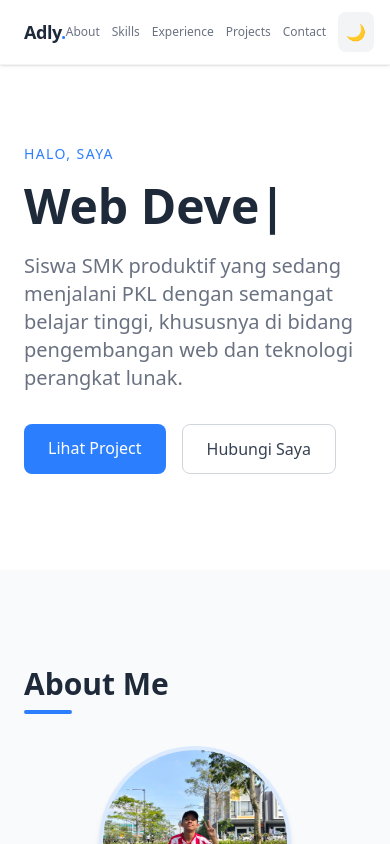
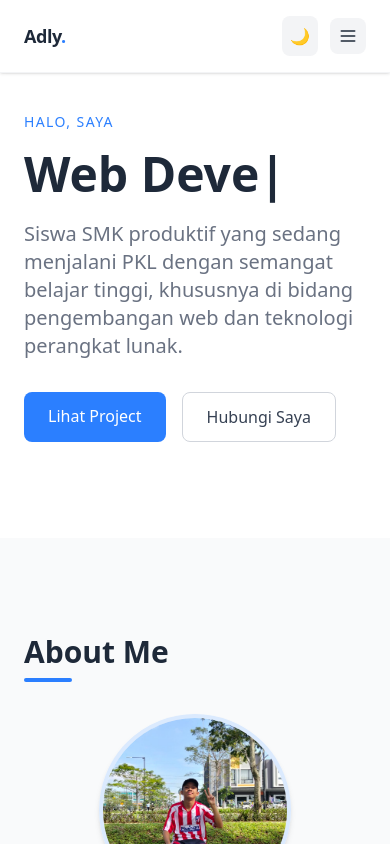
Before and after one commit to adly-248/portofolio-ku, a Next.js app: page / in a window 390 px wide. Shown: the top 844 px of the page. Built offline with nearby package versions, Linux system fonts and the light colour scheme.

Commit message:
experience section jadi

```diff
--- a/app/page.tsx
+++ b/app/page.tsx
@@ -2,12 +2,13 @@
 
 import { useTheme } from 'next-themes'
 import { useEffect, useState } from 'react'
-import { motion } from 'framer-motion'
+import { motion, AnimatePresence } from 'framer-motion'
 import { TypeAnimation } from 'react-type-animation'
 
 export default function Home() {
   const { theme, setTheme } = useTheme()
   const [mounted, setMounted] = useState(false)
+  const [menuOpen, setMenuOpen] = useState(false)
 
   useEffect(() => {
     setMounted(true)
@@ -22,6 +23,14 @@
     hidden: {},
     visible: { transition: { staggerChildren: 0.15 } },
   }
+
+  const navLinks = [
+    { href: '#about', label: 'About' },
+    { href: '#skills', label: 'Skills' },
+    { href: '#experience', label: 'Experience' },
+    { href: '#projects', label: 'Projects' },
+    { href: '#contact', label: 'Contact' },
+  ]
 
   const experiences = [
     {
@@ -63,18 +72,20 @@
 
       {/* Navbar */}
       <nav className="fixed top-0 left-0 right-0 z-50 bg-white dark:bg-slate-900 border-b border-gray-100 dark:border-slate-700 shadow-sm transition-colors duration-300">
-        <div className="max-w-4xl mx-auto px-6 py-3 flex justify-between items-center">
+        <div className="max-w-4xl mx-auto px-6 py-4 flex justify-between items-center">
           <span className="font-bold text-lg tracking-tight">
             Adly<span className="text-blue-500">.</span>
           </span>
-          <div className="flex items-center gap-3 md:gap-6">
-            <div className="flex gap-3 md:gap-6 text-xs md:text-sm text-gray-500 dark:text-gray-400 font-medium">
-              <a href="#about" className="hover:text-blue-500 transition-colors">About</a>
-              <a href="#skills" className="hover:text-blue-500 transition-colors">Skills</a>
-              <a href="#experience" className="hover:text-blue-500 transition-colors">Experience</a>
-              <a href="#projects" className="hover:text-blue-500 transition-colors">Projects</a>
-              <a href="#contact" className="hover:text-blue-500 transition-colors">Contact</a>
+          <div className="flex items-center gap-3">
+            {/* Desktop Menu */}
+            <div className="hidden md:flex gap-6 text-sm text-gray-500 dark:text-gray-400 font-medium">
+              {navLinks.map((link) => (
+                <a key={link.href} href={link.href} className="hover:text-blue-500 transition-colors">
+                  {link.label}
+                </a>
+              ))}
             </div>
+            {/* Theme Toggle */}
             {mounted && (
               <button
                 onClick={() => setTheme(theme === 'dark' ? 'light' : 'dark')}
@@ -84,17 +95,64 @@
                 {theme === 'dark' ? '☀️' : '🌙'}
               </button>
             )}
+            {/* Hamburger Button - Mobile Only */}
+            <button
+              onClick={() => setMenuOpen(!menuOpen)}
+              className="md:hidden p-2 rounded-lg bg-gray-100 dark:bg-slate-700 hover:bg-gray-200 dark:hover:bg-slate-600 transition-colors"
+              aria-label="Toggle menu"
+            >
+              {menuOpen ? (
+                <svg className="w-5 h-5" fill="none" stroke="currentColor" viewBox="0 0 24 24">
+                  <path strokeLinecap="round" strokeLinejoin="round" strokeWidth={2} d="M6 18L18 6M6 6l12 12" />
+                </svg>
+              ) : (
+                <svg className="w-5 h-5" fill="none" stroke="currentColor" viewBox="0 0 24 24">
+                  <path strokeLinecap="round" strokeLinejoin="round" strokeWidth={2} d="M4 6h16M4 12h16M4 18h16" />
+                </svg>
+              )}
+            </button>
           </div>
         </div>
+
+        {/* Mobile Dropdown Menu */}
+        <AnimatePresence>
+          {menuOpen && (
+            <motion.div
+              initial={{ opacity: 0, height: 0 }}
+              animate={{ opacity: 1, height: 'auto' }}
+              exit={{ opacity: 0, height: 0 }}
+              transition={{ duration: 0.2 }}
+              className="md:hidden border-t border-gray-100 dark:border-slate-700 bg-white dark:bg-slate-900"
+            >
+              <div className="max-w-4xl mx-auto px-6 py-4 flex flex-col gap-4">
+                {navLinks.map((link) => (
+                  <a
+                    key={link.href}
+                    href={link.href}
+                    onClick={(e) => {
+                    e.preventDefault()
+                    setMenuOpen(false)
+                    const target = document.querySelector(link.href)
+                    if (target) {
+                        setTimeout(() => {
+                        target.scrollIntoView({ behavior: 'smooth' })
+                        }, 300)
+                    }
+                    }}
+                    className="text-gray-600 dark:text-gray-300 font-medium hover:text-blue-500 transition-colors py-1"
+                  >
+                    {link.label}
+                  </a>
+                ))}
+              </div>
+            </motion.div>
+          )}
+        </AnimatePresence>
       </nav>
 
       {/* Hero */}
-      <section className="max-w-4xl mx-auto px-6 pt-36 md:pt-40 pb-24">
-        <motion.div
-          initial="hidden"
-          animate="visible"
-          variants={stagger}
-        >
+      <section className="max-w-4xl mx-auto px-6 pt-28 md:pt-40 pb-24">
+        <motion.div initial="hidden" animate="visible" variants={stagger}>
           <motion.p variants={fadeUp} className="text-blue-500 font-medium mb-3 text-sm tracking-widest uppercase">
             Halo, saya
           </motion.p>
@@ -118,16 +176,10 @@
             khususnya di bidang pengembangan web dan teknologi perangkat lunak.
           </motion.p>
           <motion.div variants={fadeUp} className="flex gap-4">
-            <a
-              href="#projects"
-              className="bg-blue-500 text-white px-6 py-3 rounded-lg font-medium hover:bg-blue-600 transition-colors"
-            >
+            <a href="#projects" className="bg-blue-500 text-white px-6 py-3 rounded-lg font-medium hover:bg-blue-600 transition-colors">
               Lihat Project
             </a>
-            <a
-              href="#contact"
-              className="border border-gray-300 dark:border-slate-600 text-gray-700 dark:text-gray-300 px-6 py-3 rounded-lg font-medium hover:border-blue-500 hover:text-blue-500 transition-colors"
-            >
+            <a href="#contact" className="border border-gray-300 dark:border-slate-600 text-gray-700 dark:text-gray-300 px-6 py-3 rounded-lg font-medium hover:border-blue-500 hover:text-blue-500 transition-colors">
               Hubungi Saya
             </a>
           </motion.div>
@@ -137,33 +189,20 @@
       {/* About */}
       <section id="about" className="bg-gray-50 dark:bg-slate-800 py-24 transition-colors duration-300">
         <div className="max-w-4xl mx-auto px-6">
-          <motion.div
-            initial="hidden"
-            whileInView="visible"
-            viewport={{ once: true }}
-            variants={stagger}
-          >
+          <motion.div initial="hidden" whileInView="visible" viewport={{ once: true }} variants={stagger}>
             <motion.h2 variants={fadeUp} className="text-3xl font-bold mb-2">About Me</motion.h2>
             <motion.div variants={fadeUp} className="w-12 h-1 bg-blue-500 mb-8 rounded"></motion.div>
             <motion.div variants={fadeUp} className="grid md:grid-cols-3 gap-12 items-center">
               <div className="flex justify-center">
-                <img
-                  src="/adly.jpeg"
-                  alt="Adly Febryan"
-                  className="w-48 h-48 rounded-full object-cover border-4 border-blue-100 dark:border-slate-600 shadow-md"
-                />
+                <img src="/adly.jpeg" alt="Adly Febryan" className="w-48 h-48 rounded-full object-cover border-4 border-blue-100 dark:border-slate-600 shadow-md" />
               </div>
               <div>
                 <p className="text-gray-600 dark:text-gray-300 leading-relaxed mb-4">
                   Saya adalah siswa <strong>SMK 13 Bandung</strong> jurusan{" "}
-                  <strong>Rekayasa Perangkat Lunak</strong> yang saat ini sedang
-                  menjalani PKL (Praktik Kerja Lapangan).
+                  <strong>Rekayasa Perangkat Lunak</strong> yang saat ini sedang menjalani PKL (Praktik Kerja Lapangan).
                 </p>
                 <p className="text-gray-600 dark:text-gray-300 leading-relaxed">
-                  Saya memiliki ketertarikan besar di dunia{" "}
-                  <strong>web development</strong> dan selalu antusias mempelajari
-                  teknologi-teknologi baru. Saat ini saya aktif mengembangkan skill
-                  di bidang backend maupun frontend.
+                  Saya memiliki ketertarikan besar di dunia <strong>web development</strong> dan selalu antusias mempelajari teknologi-teknologi baru.
                 </p>
               </div>
               <div className="space-y-3">
@@ -192,12 +231,7 @@
       {/* Skills */}
       <section id="skills" className="py-24">
         <div className="max-w-4xl mx-auto px-6">
-          <motion.div
-            initial="hidden"
-            whileInView="visible"
-            viewport={{ once: true }}
-            variants={stagger}
-          >
+          <motion.div initial="hidden" whileInView="visible" viewport={{ once: true }} variants={stagger}>
             <motion.h2 variants={fadeUp} className="text-3xl font-bold mb-2">Skills</motion.h2>
             <motion.div variants={fadeUp} className="w-12 h-1 bg-blue-500 mb-8 rounded"></motion.div>
             <div className="space-y-5">
@@ -213,7 +247,7 @@
                       initial={{ width: 0 }}
                       whileInView={{ width: `${skill.level}%` }}
                       viewport={{ once: true }}
-                      transition={{ duration: 1, ease: 'easeOut' }}
+                      transition={{ duration: 1 }}
                     />
                   </div>
                 </motion.div>
@@ -224,14 +258,9 @@
       </section>
 
       {/* Experience */}
-        <section id="experience" className="py-24">
+      <section id="experience" className="bg-gray-50 dark:bg-slate-800 py-24 transition-colors duration-300">
         <div className="max-w-4xl mx-auto px-6">
-            <motion.div
-            initial="hidden"
-            whileInView="visible"
-            viewport={{ once: true }}
-            variants={stagger}
-            >
+          <motion.div initial="hidden" whileInView="visible" viewport={{ once: true }} variants={stagger}>
             <motion.h2 variants={fadeUp} className="text-3xl font-bold mb-2">Experience</motion.h2>
             <motion.div variants={fadeUp} className="w-12 h-1 bg-blue-500 mb-8 rounded"></motion.div>
             <div className="space-y-6">
@@ -261,14 +290,9 @@
       </section>
 
       {/* Projects */}
-      <section id="projects" className="bg-gray-50 dark:bg-slate-800 py-24 transition-colors duration-300">
+      <section id="projects" className="py-24">
         <div className="max-w-4xl mx-auto px-6">
-          <motion.div
-            initial="hidden"
-            whileInView="visible"
-            viewport={{ once: true }}
-            variants={stagger}
-          >
+          <motion.div initial="hidden" whileInView="visible" viewport={{ once: true }} variants={stagger}>
             <motion.h2 variants={fadeUp} className="text-3xl font-bold mb-2">Projects</motion.h2>
             <motion.div variants={fadeUp} className="w-12 h-1 bg-blue-500 mb-8 rounded"></motion.div>
             <div className="grid md:grid-cols-2 gap-6">
@@ -280,13 +304,11 @@
                 >
                   <div className="flex justify-between items-start mb-3">
                     <h3 className="font-bold text-lg">{project.title}</h3>
-                    <span
-                      className={`text-xs px-2 py-1 rounded-full font-medium ${
+                    <span className={`text-xs px-2 py-1 rounded-full font-medium ${
                       project.status === "Selesai"
                         ? "bg-green-100 text-green-600 dark:bg-green-900 dark:text-green-400"
                         : "bg-yellow-100 text-yellow-600 dark:bg-yellow-900 dark:text-yellow-400"
-                      }`}
-                    >
+                    }`}>
                       {project.status}
                     </span>
                   </div>
@@ -295,10 +317,7 @@
                   </p>
                   <div className="flex flex-wrap gap-2">
                     {project.tech.map((t) => (
-                      <span
-                        key={t}
-                        className="text-xs bg-blue-50 dark:bg-blue-900 text-blue-500 dark:text-blue-300 px-3 py-1 rounded-full font-medium"
-                      >
+                      <span key={t} className="text-xs bg-blue-50 dark:bg-blue-900 text-blue-500 dark:text-blue-300 px-3 py-1 rounded-full font-medium">
                         {t}
                       </span>
                     ))}
@@ -311,19 +330,13 @@
       </section>
 
       {/* Contact */}
-      <section id="contact" className="py-24">
+      <section id="contact" className="bg-gray-50 dark:bg-slate-800 py-24 transition-colors duration-300">
         <div className="max-w-4xl mx-auto px-6 text-center">
-          <motion.div
-            initial="hidden"
-            whileInView="visible"
-            viewport={{ once: true }}
-            variants={stagger}
-          >
+          <motion.div initial="hidden" whileInView="visible" viewport={{ once: true }} variants={stagger}>
             <motion.h2 variants={fadeUp} className="text-3xl font-bold mb-2">Contact</motion.h2>
             <motion.div variants={fadeUp} className="w-12 h-1 bg-blue-500 mb-8 rounded mx-auto"></motion.div>
             <motion.p variants={fadeUp} className="text-gray-500 dark:text-gray-400 mb-8 max-w-md mx-auto">
-              Tertarik untuk berkolaborasi atau sekadar ngobrol soal teknologi?
-              Jangan ragu untuk menghubungi saya!
+              Tertarik untuk berkolaborasi atau sekadar ngobrol soal teknologi? Jangan ragu untuk menghubungi saya!
             </motion.p>
             <motion.a
               variants={fadeUp}
@@ -333,31 +346,19 @@
               Kirim Email
             </motion.a>
             <motion.div variants={fadeUp} className="flex justify-center flex-wrap gap-4">
-              <a
-                href="https://github.com/adly-248"
-                target="_blank"
-                className="flex items-center gap-2 border border-gray-300 dark:border-slate-600 text-gray-700 dark:text-gray-300 px-5 py-3 rounded-lg font-medium hover:border-blue-500 hover:text-blue-500 transition-colors"
-              >
+              <a href="https://github.com/adly-248" target="_blank" className="flex items-center gap-2 border border-gray-300 dark:border-slate-600 text-gray-700 dark:text-gray-300 px-5 py-3 rounded-lg font-medium hover:border-blue-500 hover:text-blue-500 transition-colors">
                 <svg className="w-5 h-5" fill="currentColor" viewBox="0 0 24 24">
                   <path d="M12 0C5.37 0 0 5.37 0 12c0 5.31 3.435 9.795 8.205 11.385.6.105.825-.255.825-.57 0-.285-.015-1.23-.015-2.235-3.015.555-3.795-.735-4.035-1.41-.135-.345-.72-1.41-1.23-1.695-.42-.225-1.02-.78-.015-.795.945-.015 1.62.87 1.845 1.23 1.08 1.815 2.805 1.305 3.495.99.105-.78.42-1.305.765-1.605-2.67-.3-5.46-1.335-5.46-5.925 0-1.305.465-2.385 1.23-3.225-.12-.3-.54-1.53.12-3.18 0 0 1.005-.315 3.3 1.23.96-.27 1.98-.405 3-.405s2.04.135 3 .405c2.295-1.56 3.3-1.23 3.3-1.23.66 1.65.24 2.88.12 3.18.765.84 1.23 1.905 1.23 3.225 0 4.605-2.805 5.625-5.475 5.925.435.375.81 1.095.81 2.22 0 1.605-.015 2.895-.015 3.3 0 .315.225.69.825.57A12.02 12.02 0 0 0 24 12c0-6.63-5.37-12-12-12z"/>
                 </svg>
                 GitHub
               </a>
-              <a
-                href="https://www.linkedin.com/in/adly-febryan-324b45330/"
-                target="_blank"
-                className="flex items-center gap-2 border border-gray-300 dark:border-slate-600 text-gray-700 dark:text-gray-300 px-5 py-3 rounded-lg font-medium hover:border-blue-500 hover:text-blue-500 transition-colors"
-              >
+              <a href="https://www.linkedin.com/in/adly-febryan-324b45330/" target="_blank" className="flex items-center gap-2 border border-gray-300 dark:border-slate-600 text-gray-700 dark:text-gray-300 px-5 py-3 rounded-lg font-medium hover:border-blue-500 hover:text-blue-500 transition-colors">
                 <svg className="w-5 h-5" fill="currentColor" viewBox="0 0 24 24">
                   <path d="M20.447 20.452h-3.554v-5.569c0-1.328-.027-3.037-1.852-3.037-1.853 0-2.136 1.445-2.136 2.939v5.667H9.351V9h3.414v1.561h.046c.477-.9 1.637-1.85 3.37-1.85 3.601 0 4.267 2.37 4.267 5.455v6.286zM5.337 7.433a2.062 2.062 0 0 1-2.063-2.065 2.064 2.064 0 1 1 2.063 2.065zm1.782 13.019H3.555V9h3.564v11.452zM22.225 0H1.771C.792 0 0 .774 0 1.729v20.542C0 23.227.792 24 1.771 24h20.451C23.2 24 24 23.227 24 22.271V1.729C24 .774 23.2 0 22.222 0h.003z"/>
                 </svg>
                 LinkedIn
               </a>
-              <a
-                href="https://instagram.com/adlyfebryann_"
-                target="_blank"
-                className="flex items-center gap-2 border border-gray-300 dark:border-slate-600 text-gray-700 dark:text-gray-300 px-5 py-3 rounded-lg font-medium hover:border-blue-500 hover:text-blue-500 transition-colors"
-              >
+              <a href="https://instagram.com/adlyfebryann_" target="_blank" className="flex items-center gap-2 border border-gray-300 dark:border-slate-600 text-gray-700 dark:text-gray-300 px-5 py-3 rounded-lg font-medium hover:border-blue-500 hover:text-blue-500 transition-colors">
                 <svg className="w-5 h-5" fill="currentColor" viewBox="0 0 24 24">
                   <path d="M12 2.163c3.204 0 3.584.012 4.85.07 3.252.148 4.771 1.691 4.919 4.919.058 1.265.069 1.645.069 4.849 0 3.205-.012 3.584-.069 4.849-.149 3.225-1.664 4.771-4.919 4.919-1.266.058-1.644.07-4.85.07-3.204 0-3.584-.012-4.849-.07-3.26-.149-4.771-1.699-4.919-4.92-.058-1.265-.07-1.644-.07-4.849 0-3.204.013-3.583.07-4.849.149-3.227 1.664-4.771 4.919-4.919 1.266-.057 1.645-.069 4.849-.069zM12 0C8.741 0 8.333.014 7.053.072 2.695.272.273 2.69.073 7.052.014 8.333 0 8.741 0 12c0 3.259.014 3.668.072 4.948.2 4.358 2.618 6.78 6.98 6.98C8.333 23.986 8.741 24 12 24c3.259 0 3.668-.014 4.948-.072 4.354-.2 6.782-2.618 6.979-6.98.059-1.28.073-1.689.073-4.948 0-3.259-.014-3.667-.072-4.947-.196-4.354-2.617-6.78-6.979-6.98C15.668.014 15.259 0 12 0zm0 5.838a6.162 6.162 0 1 0 0 12.324 6.162 6.162 0 0 0 0-12.324zM12 16a4 4 0 1 1 0-8 4 4 0 0 1 0 8zm6.406-11.845a1.44 1.44 0 1 0 0 2.881 1.44 1.44 0 0 0 0-2.881z"/>
                 </svg>
```
Lines whose indentation alone changed are shown as unchanged.
